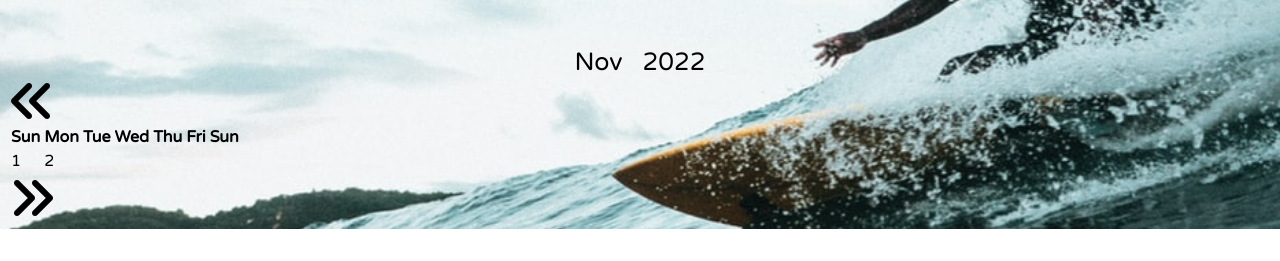
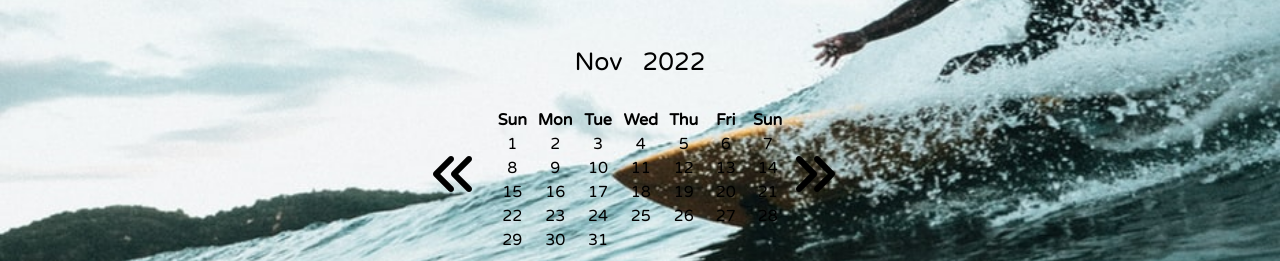
Before and after one commit to darren-kk/Calendar_Boilerplate, a plain HTML site: page index.html in a window 1280 px wide. Shown: the part 815-1076 px from the top of the page. Before the commit the page ends 1044 px from the top, so only its background shows below. Drawn offline with Linux system fonts and the light colour scheme.

Commit message:
add main calendar html and css

```diff
--- a/index.html
+++ b/index.html
@@ -51,6 +51,47 @@
           <tr class="calendar_main_dates_firstrow">
             <td class="calendar_main_dates">1</td>
             <td class="calendar_main_dates">2</td>
+            <td class="calendar_main_dates">3</td>
+            <td class="calendar_main_dates">4</td>
+            <td class="calendar_main_dates">5</td>
+            <td class="calendar_main_dates">6</td>
+            <td class="calendar_main_dates">7</td>
+          </tr>
+
+          <tr class="calendar_main_dates_secondrow">
+            <td class="calendar_main_dates">8</td>
+            <td class="calendar_main_dates">9</td>
+            <td class="calendar_main_dates">10</td>
+            <td class="calendar_main_dates">11</td>
+            <td class="calendar_main_dates">12</td>
+            <td class="calendar_main_dates">13</td>
+            <td class="calendar_main_dates">14</td>
+          </tr>
+
+          <tr class="calendar_main_dates_thirdrow">
+            <td class="calendar_main_dates">15</td>
+            <td class="calendar_main_dates">16</td>
+            <td class="calendar_main_dates">17</td>
+            <td class="calendar_main_dates">18</td>
+            <td class="calendar_main_dates">19</td>
+            <td class="calendar_main_dates">20</td>
+            <td class="calendar_main_dates">21</td>
+          </tr>
+
+          <tr class="calendar_main_dates_fourthrow">
+            <td class="calendar_main_dates">22</td>
+            <td class="calendar_main_dates">23</td>
+            <td class="calendar_main_dates">24</td>
+            <td class="calendar_main_dates">25</td>
+            <td class="calendar_main_dates">26</td>
+            <td class="calendar_main_dates">27</td>
+            <td class="calendar_main_dates">28</td>
+          </tr>
+
+          <tr class="calendar_main_dates_fifththrow">
+            <td class="calendar_main_dates">29</td>
+            <td class="calendar_main_dates">30</td>
+            <td class="calendar_main_dates">31</td>
           </tr>
         </table>
 
--- a/style.css
+++ b/style.css
@@ -31,8 +31,32 @@ h1 {
   margin-right: 20px;
 }
 
+.calendar {
+  display: flex;
+  justify-content: center;
+  align-items: center;
+  margin-top: 30px;
+}
+
+.calendar_main {
+  display: flex;
+  justify-content: center;
+  align-items: center;
+  width: 300px;
+}
+
+.calendar_main_days {
+  width: 40px;
+}
+
+tr {
+  width: 40px;
+  vertical-align: middle;
+  text-align: center;
+}
+
 .calendar_btn {
   border: none;
-  width: 30px;
-  height: 30px;
+  width: 60px;
+  height: 60px;
 }
```
